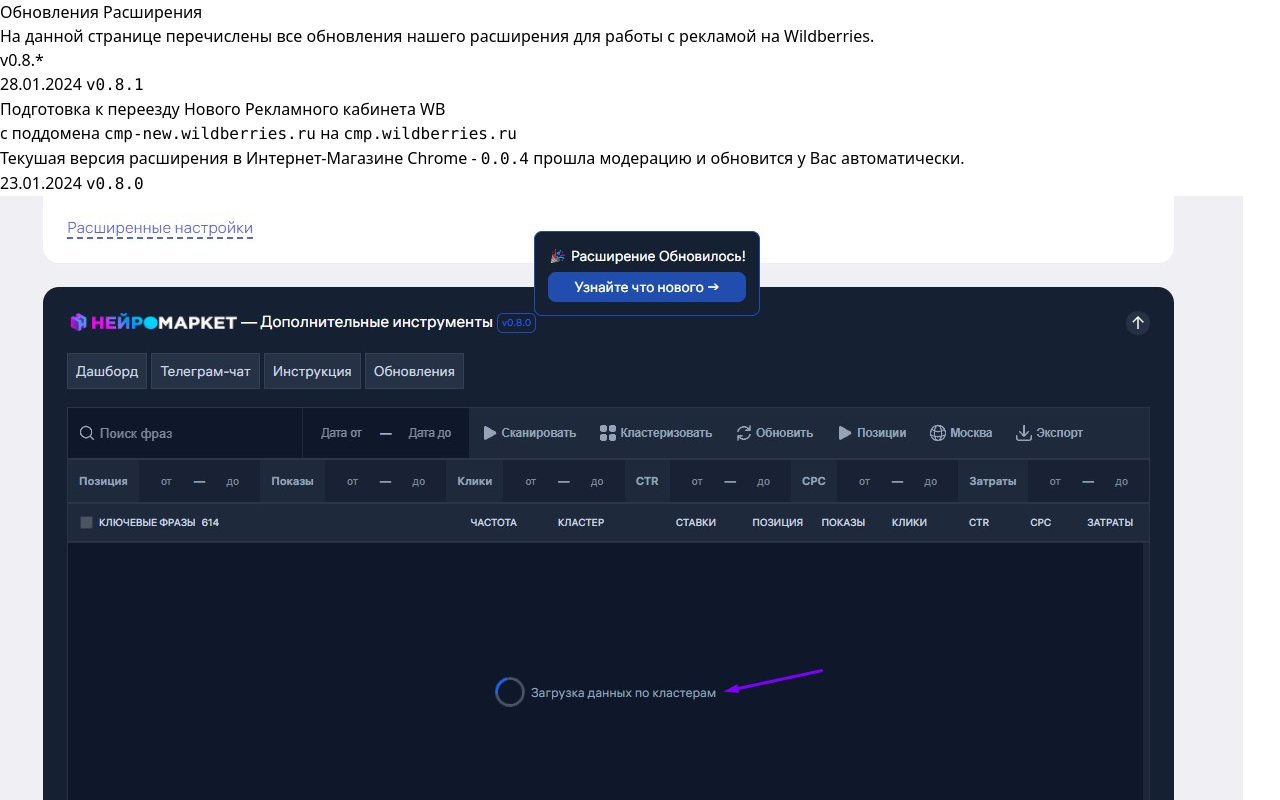
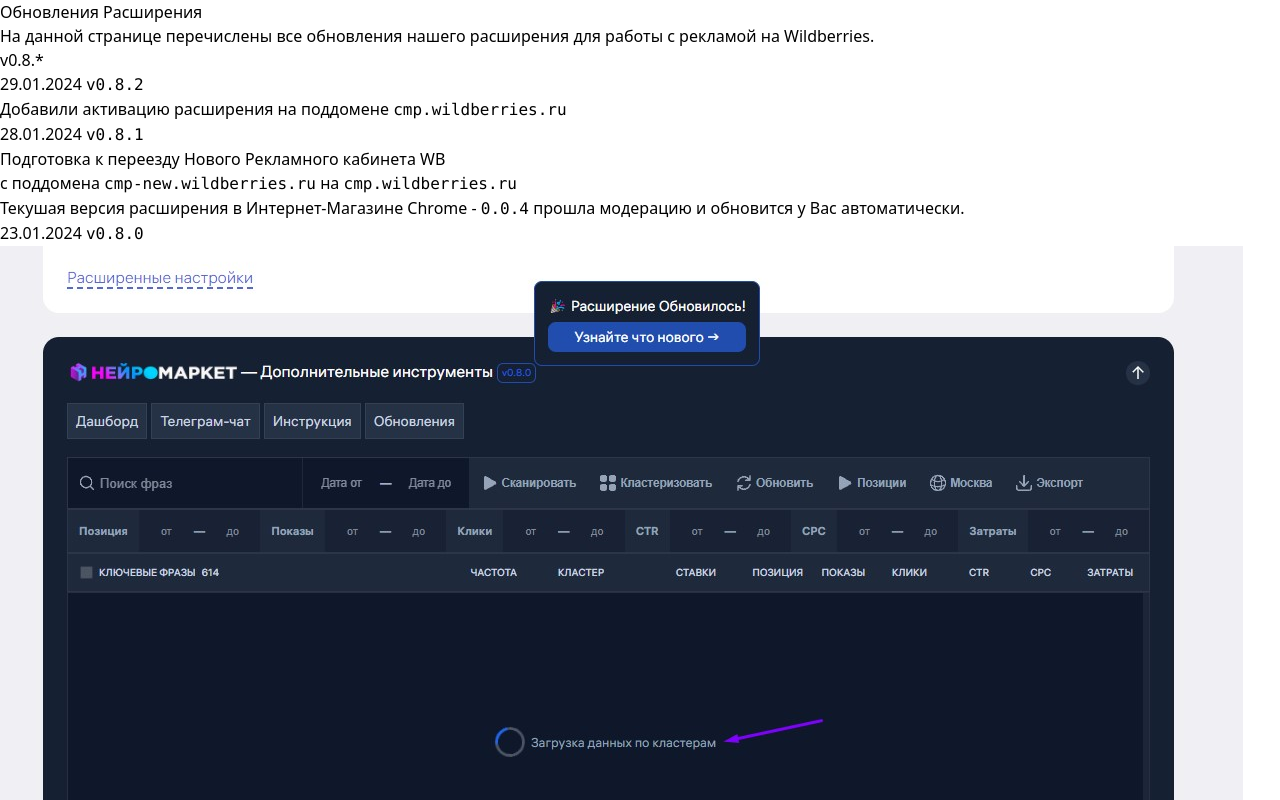
Before and after one commit to wbmeter/docs, a Next.js app: page /extension/updates in a window 1280 px wide. Shown: the top 800 px of the page. Built offline with nearby package versions, Linux system fonts and the light colour scheme.

Commit message:
update extension to 0.8.2

```diff
--- a/pages/extension/updates.mdx
+++ b/pages/extension/updates.mdx
@@ -4,6 +4,10 @@
 На данной странице перечислены все обновления нашего расширения для работы с рекламой на Wildberries.
 
 ## v0.8.\*
+
+### 29.01.2024 `v0.8.2`
+
+Добавили активацию расширения на поддомене `cmp.wildberries.ru`
 
 ### 28.01.2024 `v0.8.1`
 
```
